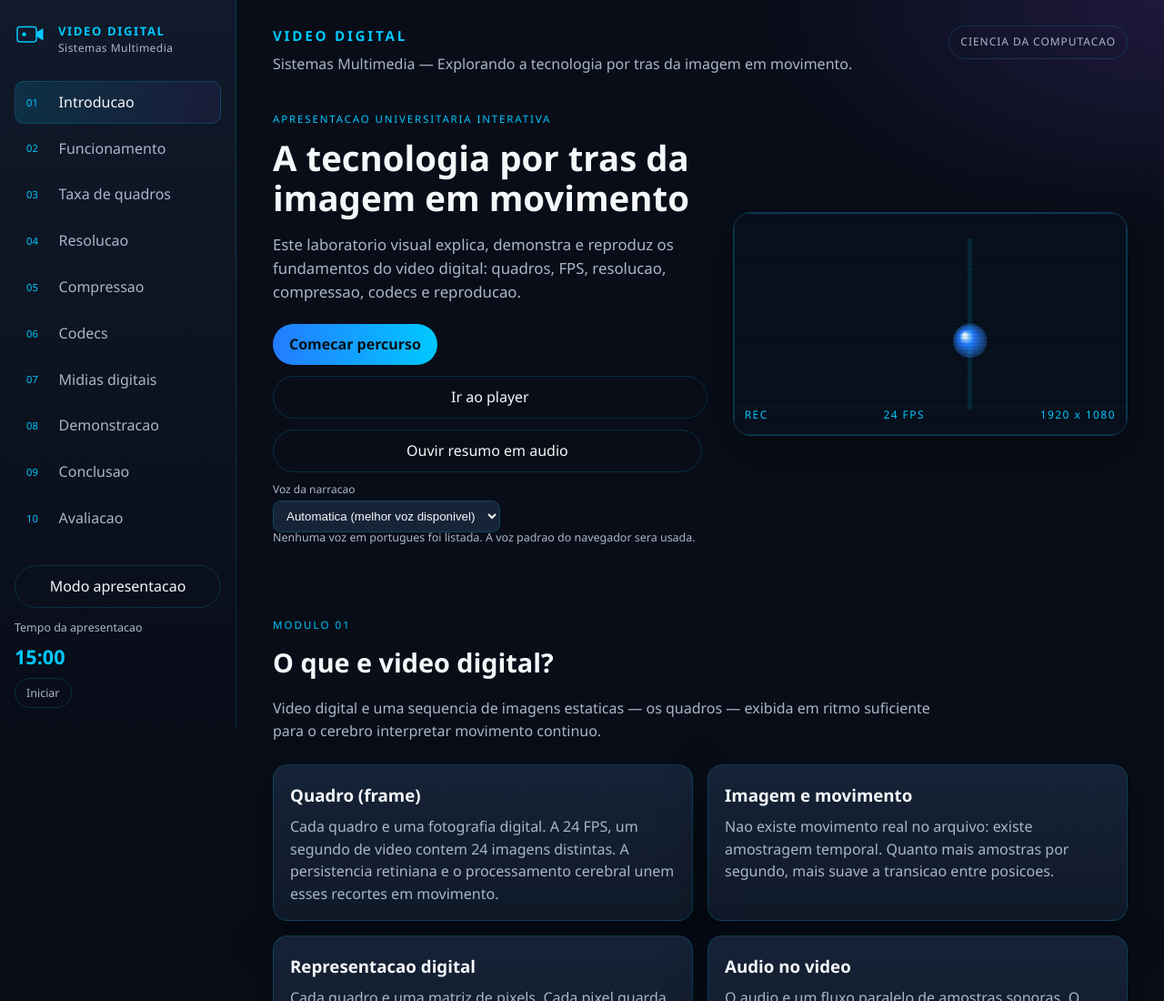
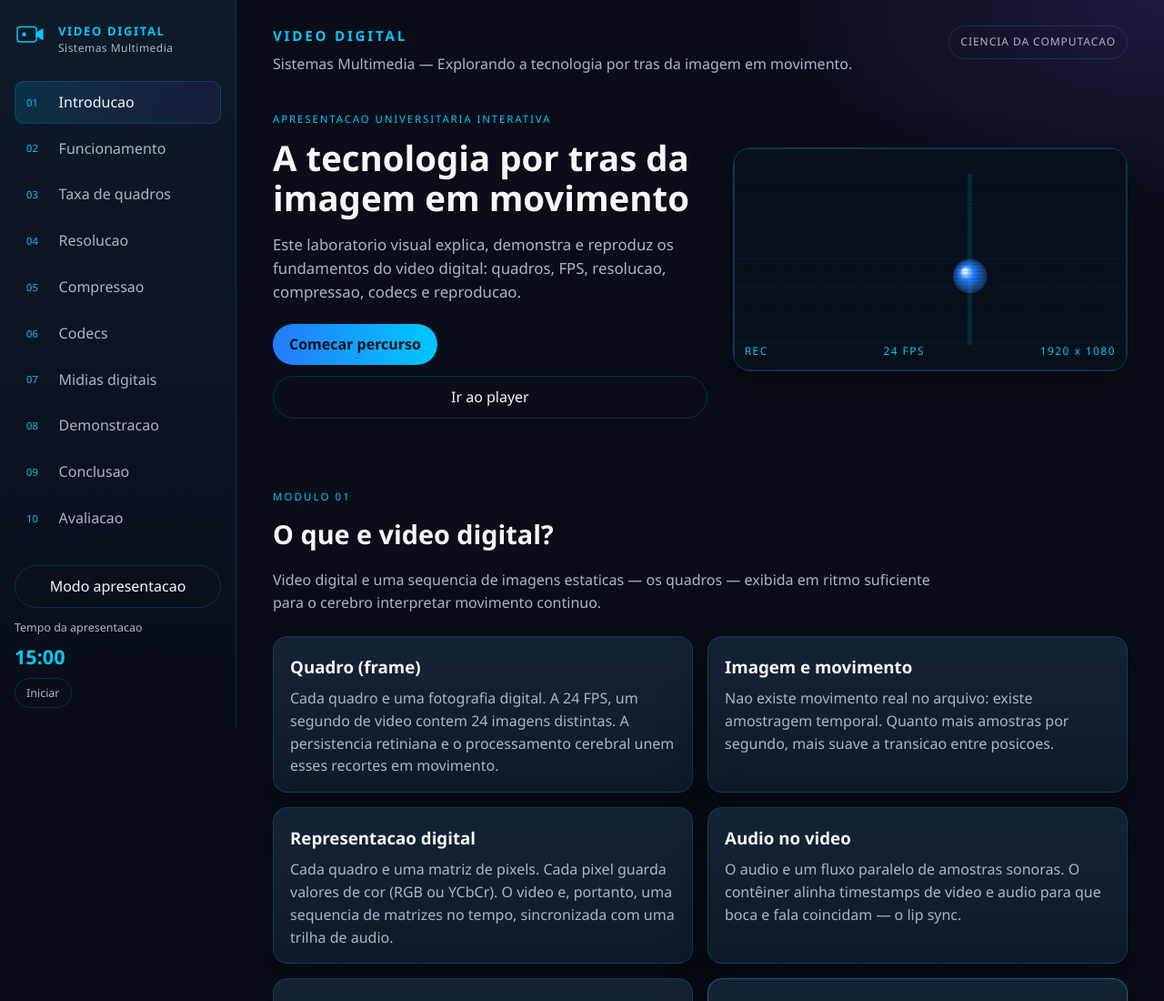
Before and after one commit to CaioArc/trabalho-Leopoldo-, a plain HTML site: page index.html in a window 1280 px wide. Shown: the top 1100 px of the page at 91% size. Drawn offline with Linux system fonts and the light colour scheme.

Commit message:
Remove recurso de resumo narrado
Co-authored-by: Copilot <223556219+Copilot@users.noreply.github.com>

```diff
--- a/css/style.css
+++ b/css/style.css
@@ -167,30 +167,6 @@ a { color: var(--cyan); text-decoration: none; }
 }
 .lede { color: var(--muted); font-size: 1.05rem; max-width: 38rem; }
 .hero-actions { display: flex; gap: 12px; margin-top: 22px; flex-wrap: wrap; }
-.read-aloud-controls {
-  display: flex;
-  align-items: center;
-  gap: 10px;
-  flex-wrap: wrap;
-}
-.read-aloud-controls > .btn { width: auto; }
-.voice-picker {
-  display: grid;
-  gap: 3px;
-  color: var(--muted);
-  font-size: 0.75rem;
-}
-.voice-picker select {
-  min-width: 220px;
-  max-width: 100%;
-  padding: 8px 10px;
-  border: 1px solid var(--line);
-  border-radius: 9px;
-  background: var(--panel);
-  color: var(--text);
-}
-.voice-hint { flex-basis: 100%; margin: -4px 0 0; color: var(--muted); font-size: 0.78rem; }
-
 .btn {
   display: inline-flex;
   align-items: center;
--- a/index.html
+++ b/index.html
@@ -68,17 +68,7 @@
           <div class="hero-actions">
             <a class="btn primary" href="#introducao">Comecar percurso</a>
             <a class="btn ghost" href="#demonstracao">Ir ao player</a>
-            <div class="read-aloud-controls">
-              <button type="button" class="btn ghost" id="btnReadAloud">Ouvir resumo em audio</button>
-              <label class="voice-picker" for="voiceSelect">
-                Voz da narracao
-                <select id="voiceSelect" aria-describedby="voiceHint">
-                  <option value="">Automatica (melhor voz disponivel)</option>
-                </select>
-              </label>
-            </div>
           </div>
-          <p class="voice-hint" id="voiceHint">A selecao automatica prioriza vozes Google e vozes naturais em portugues do Brasil, quando disponiveis.</p>
         </div>
         <div class="hero-visual" aria-hidden="true">
           <div class="scanline"></div>
--- a/js/app.js
+++ b/js/app.js
@@ -8,7 +8,6 @@
   initMenu();
   initPresentation();
   initPresentationTimer();
-  initReadAloud();
   initToTop();
   initHero();
   initFrames();
@@ -102,82 +101,6 @@
           remaining = 15 * 60;
         }
       }, 1000);
-    });
-  }
-
-  function initReadAloud() {
-    const btn = $("#btnReadAloud");
-    if (!btn) return;
-    const voiceSelect = $("#voiceSelect");
-    const voiceHint = $("#voiceHint");
-    const synth = window.speechSynthesis;
-    if (!synth) {
-      btn.textContent = "Audio nao suportado";
-      btn.disabled = true;
-      return;
-    }
-
-    let portugueseVoices = [];
-
-    function loadVoices() {
-      portugueseVoices = synth.getVoices().filter((voice) => /^pt[-_]/i.test(voice.lang));
-      portugueseVoices.sort((a, b) => {
-        const score = (voice) => {
-          const name = voice.name.toLowerCase();
-          const lang = voice.lang.toLowerCase().replace("_", "-");
-          if (lang === "pt-br" && /google/.test(name)) return 4;
-          if (lang === "pt-br" && /natural|neural|online/.test(name)) return 3;
-          if (lang === "pt-br") return 2;
-          return 1;
-        };
-        return score(b) - score(a);
-      });
-
-      if (voiceSelect) {
-        const previousVoice = voiceSelect.value;
-        voiceSelect.innerHTML = "";
-        const automatic = document.createElement("option");
-        automatic.value = "";
-        automatic.textContent = "Automatica (melhor voz disponivel)";
-        voiceSelect.appendChild(automatic);
-        portugueseVoices.forEach((voice) => {
-          const option = document.createElement("option");
-          option.value = voice.voiceURI;
-          option.textContent = voice.name + " (" + voice.lang + ")";
-          voiceSelect.appendChild(option);
-        });
-        voiceSelect.value = portugueseVoices.some((voice) => voice.voiceURI === previousVoice)
-          ? previousVoice
-          : "";
-      }
-
-      if (voiceHint && portugueseVoices.length === 0) {
-        voiceHint.textContent = "Nenhuma voz em portugues foi listada. A voz padrao do navegador sera usada.";
-      }
-    }
-
-    loadVoices();
-    if (typeof synth.addEventListener === "function") {
-      synth.addEventListener("voiceschanged", loadVoices);
-    }
-
-    btn.addEventListener("click", () => {
-      synth.cancel();
-      const text = "Vídeo digital é uma sequência de quadros exibida em ritmo suficiente para criar a sensação de movimento. FPS indica a quantidade de quadros por segundo. Resolucao indica a quantidade de pixels. Compressao reduz o tamanho do arquivo. Codecs realizam a compressao e o conteiner organiza os fluxos de vídeo e audio.";
-      const utterance = new SpeechSynthesisUtterance(text);
-      utterance.lang = "pt-BR";
-      utterance.rate = 0.92;
-      const selectedVoice = voiceSelect && voiceSelect.value
-        ? portugueseVoices.find((voice) => voice.voiceURI === voiceSelect.value)
-        : portugueseVoices[0];
-      if (selectedVoice) utterance.voice = selectedVoice;
-      utterance.onstart = () => {
-        btn.textContent = selectedVoice ? "Ouvindo: " + selectedVoice.name : "Ouvindo resumo...";
-      };
-      utterance.onerror = () => { btn.textContent = "Ouvir resumo em audio"; };
-      utterance.onend = () => { btn.textContent = "Ouvir resumo em audio"; };
-      synth.speak(utterance);
-      btn.textContent = "Ouvindo resumo...";
     });
   }
 
```
Also changed, not shown: 1 other file.
